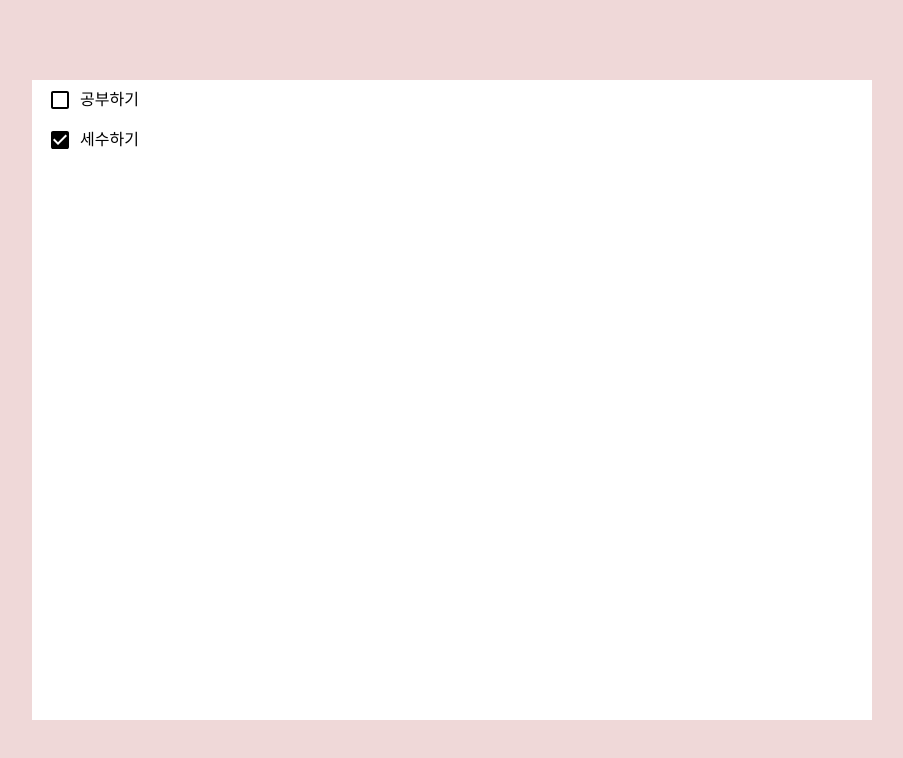
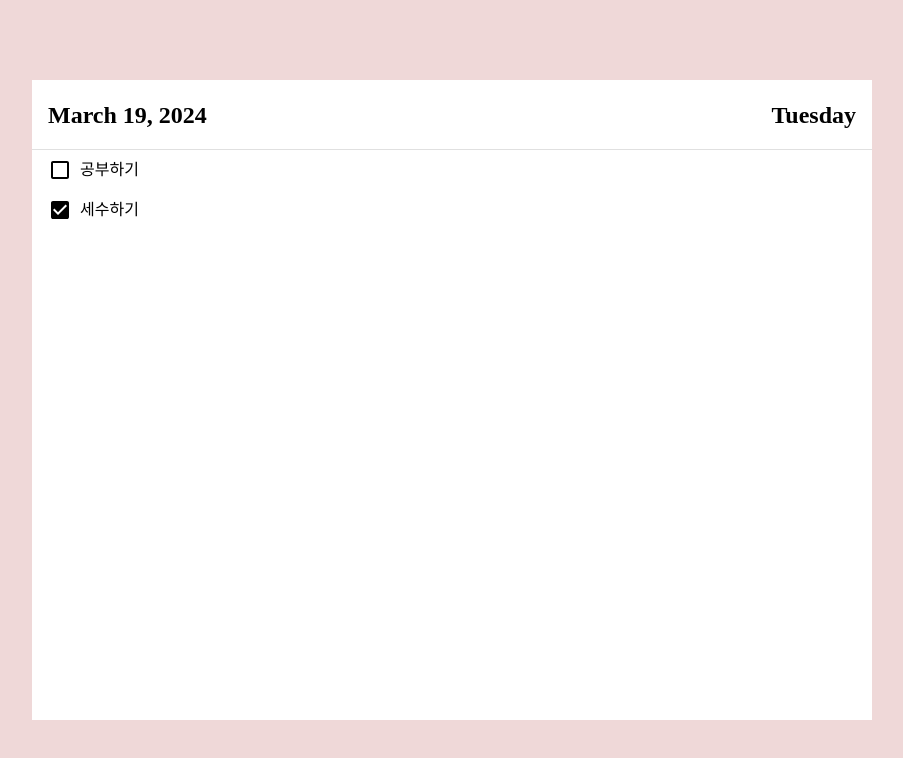
Before and after one commit to songess/CEOS_week2_reactTodo, a React (Create React App) app: page / in a window 1280 px wide. Shown: the top 758 px of the page, without its empty margins (188-1091 px from the left). Built offline with nearby package versions, Linux system fonts and the light colour scheme.

Commit message:
feat: TodoHeader 컴포넌트 구현

```diff
--- a/src/App.js
+++ b/src/App.js
@@ -1,5 +1,6 @@
 import styled from 'styled-components';
 import TodoCard from './components/TodoCard';
+import TodoHeader from './components/TodoHeader';
 
 const DUMMYTOOLIST = [
   { todo: '공부하기', isdone: false },
@@ -30,6 +31,7 @@ function App() {
   return (
     <Layout>
       <TodoListLayout>
+        <TodoHeader />
         {DUMMYTOOLIST.map((todo, index) => {
           return <TodoCard key={index} todo={todo.todo} isdone={todo.isdone} />;
         })}
--- /dev/null
+++ b/src/components/TodoHeader.js
@@ -0,0 +1,39 @@
+import React from 'react';
+import styled from 'styled-components';
+
+let TodoHeaderLayout = styled.div`
+  width: 100%;
+  height: 70px;
+  padding: 0 1rem;
+  display: flex;
+  align-items: center;
+  justify-content: space-between;
+  border-bottom: 1px solid #e0e0e0;
+`;
+
+let TodayStringSpan = styled.span`
+  font-size: 1.5rem;
+  font-weight: 700;
+`;
+
+let DaySpan = styled.span`
+  font-size: 1.5rem;
+  font-weight: 600;
+`;
+
+export default function TodoHeader() {
+  const today = new Date();
+  const options = {
+    year: 'numeric',
+    month: 'long',
+    day: 'numeric',
+  };
+  const todayString = today.toLocaleDateString('kr-kR', options);
+  const day = today.toLocaleDateString('en-US', { weekday: 'long' });
+  return (
+    <TodoHeaderLayout>
+      <TodayStringSpan>{todayString}</TodayStringSpan>
+      <DaySpan>{day}</DaySpan>
+    </TodoHeaderLayout>
+  );
+}
```
